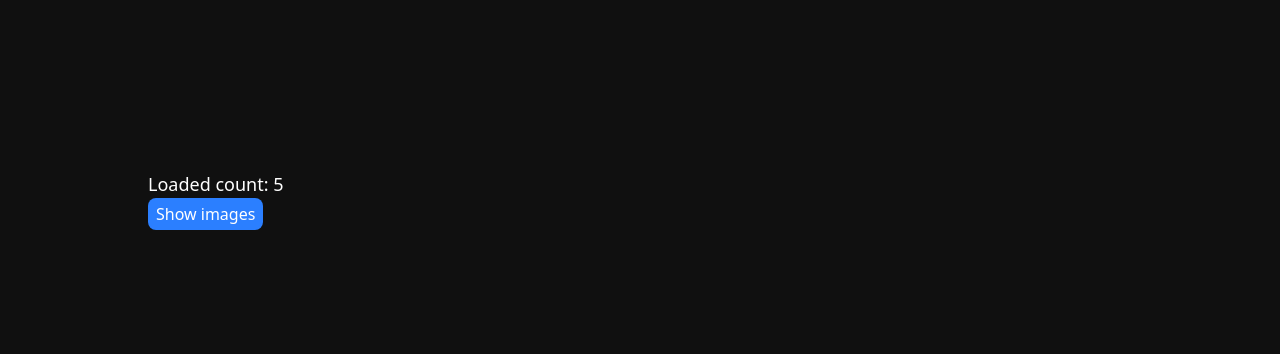
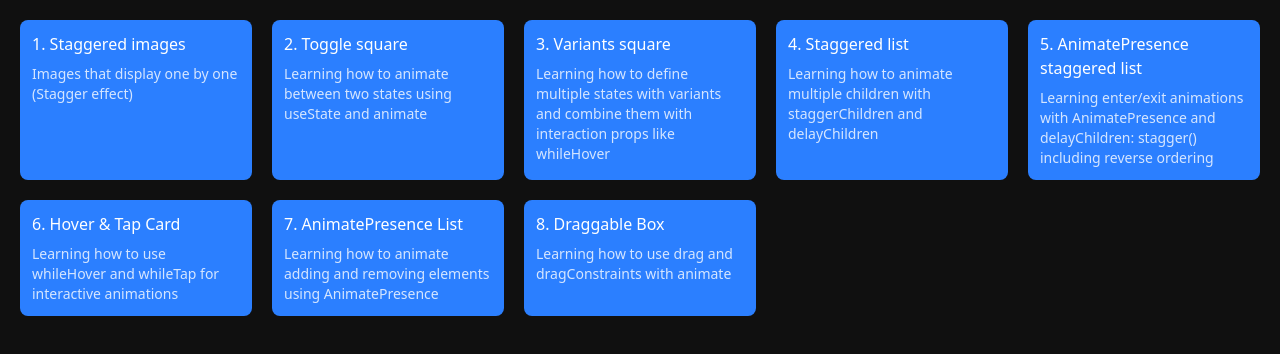
Before and after one commit to ProkopetsOleksandr/motion-playground, a Next.js app: page / in a window 1280 px wide. Shown: the top 354 px of the page. Built offline with nearby package versions, Linux system fonts and the light colour scheme.

Commit message:
Implements six animated components

```diff
--- a/package.json
+++ b/package.json
@@ -9,6 +9,7 @@
     "lint": "eslint"
   },
   "dependencies": {
+    "clsx": "^2.1.1",
     "motion": "^12.23.16",
     "next": "15.5.3",
     "react": "19.1.0",
--- a/src/app/globals.css
+++ b/src/app/globals.css
@@ -8,7 +8,7 @@
   }
 }
 
-body {
+.wrapper {
   min-height: 100dvh;
   display: flex;
   justify-content: center;
@@ -21,3 +21,9 @@ body {
   height: 100px;
   background: yellowgreen;
 }
+
+.box-200 {
+  width: 200px;
+  height: 200px;
+  background: yellowgreen;
+}
--- a/src/app/page.tsx
+++ b/src/app/page.tsx
@@ -1,92 +1,68 @@
-'use client';
-// import * as motion from 'motion/react-client';
-import { motion, stagger, Variants } from 'motion/react';
-import { useEffect, useState } from 'react';
+import * as motion from 'motion/react-client';
+import Link from 'next/link';
 
-const images = [
+const links = [
   {
-    src: 'https://images.unsplash.com/photo-1506744038136-46273834b3fb?auto=format&fit=crop&w=1200&q=80',
-    alt: 'Горы на закате'
+    href: '/staggered-images',
+    label: 'Staggered images',
+    description: 'Images that display one by one (Stagger effect)'
   },
   {
-    src: 'https://images.unsplash.com/photo-1507525428034-b723cf961d3e?auto=format&fit=crop&w=1200&q=80',
-    alt: 'Океан и пляж'
+    href: '/tasks/toggle-square',
+    label: 'Toggle square',
+    description: 'Learning how to animate between two states using useState and animate'
   },
   {
-    src: 'https://images.unsplash.com/photo-1493246507139-91e8fad9978e?auto=format&fit=crop&w=1200&q=80',
-    alt: 'Лес в тумане'
+    href: '/tasks/variants-square',
+    label: 'Variants square',
+    description: 'Learning how to define multiple states with variants and combine them with interaction props like whileHover'
   },
   {
-    src: 'https://images.unsplash.com/photo-1501785888041-af3ef285b470?auto=format&fit=crop&w=1200&q=80',
-    alt: 'Горная река'
+    href: '/tasks/staggered-list',
+    label: 'Staggered list',
+    description: 'Learning how to animate multiple children with staggerChildren and delayChildren'
   },
   {
-    src: 'https://images.unsplash.com/photo-1470770841072-f978cf4d019e?auto=format&fit=crop&w=1200&q=80',
-    alt: 'Звёздное небо'
+    href: '/tasks/animate-presence-stagger',
+    label: 'AnimatePresence staggered list',
+    description: 'Learning enter/exit animations with AnimatePresence and delayChildren: stagger() including reverse ordering'
+  },
+  {
+    href: '/tasks/hover-tap-card',
+    label: 'Hover & Tap Card',
+    description: 'Learning how to use whileHover and whileTap for interactive animations'
+  },
+  {
+    href: '/tasks/animate-presence-list',
+    label: 'AnimatePresence List',
+    description: 'Learning how to animate adding and removing elements using AnimatePresence'
+  },
+  {
+    href: '/tasks/drag-box',
+    label: 'Draggable Box',
+    description: 'Learning how to use drag and dragConstraints with animate'
   }
 ];
 
-const parentVariants: Variants = {
-  hidden: {
-    opacity: 0
-  },
-  show: {
-    opacity: 1,
-    transition: { duration: 0.5, delayChildren: stagger(0.25), when: 'beforeChildren' }
-  }
-};
-
-const childVariants: Variants = {
-  hidden: {
-    opacity: 0,
-    y: 100
-  },
-  show: {
-    opacity: 1,
-    y: 0,
-    transition: { duration: 0.4, type: 'spring', stiffness: 300, damping: 20 }
-  }
-};
-
 export default function Home() {
-  const [isVisible, setIsVisible] = useState(false);
-  const [loadedCount, setLoadedCount] = useState(0);
-
-  const allLoaded = loadedCount >= images.length;
-
-  // (Опционально) сбрасывать loadedCount при скрытии
-  useEffect(() => {
-    if (!isVisible) setLoadedCount(0);
-  }, [isVisible]);
-
   return (
-    <div className="p-5 w-[80%]">
-      <div className="mb-5">
-        <p className="text-white text-lg">Loaded count: {loadedCount}</p>
-        <button className="px-2 py-1 rounded-lg text-white bg-blue-500" onClick={() => setIsVisible(prev => !prev)}>
-          Show images
-        </button>
-      </div>
-
-      <motion.div
-        variants={parentVariants}
-        initial="hidden"
-        animate={isVisible ? 'show' : 'hidden'}
-        className="flex gap-3 flex-wrap">
-        {images.map(img => (
-          <motion.img
-            key={img.src}
-            variants={childVariants}
-            src={img.src}
-            alt={img.alt}
-            className="w-[25%] rounded-lg"
-            // важное: инкрементить и на error, чтобы не зависнуть
-            onLoad={() => setLoadedCount(c => c + 1)}
-            onError={() => setLoadedCount(c => c + 1)}
-            decoding="async"
-          />
+    <div className="bg-[#101010] h-screen p-5">
+      <ul className="grid grid-cols-[repeat(auto-fill,minmax(200px,1fr))] gap-5">
+        {links.map((link, index) => (
+          <motion.li
+            key={link.href}
+            whileHover={{ scale: 1.025, rotate: 1 }}
+            whileTap={{ y: 3 }}
+            className="bg-blue-500 inline-block rounded-lg text-white">
+            <Link href={link.href} className="block min-h-[65px] p-3">
+              <div className="mb-2">
+                {index + 1}. {link.label}
+              </div>
+              <p className="text-sm opacity-80">{link.description}</p>
+            </Link>
+          </motion.li>
         ))}
-      </motion.div>
+      </ul>
     </div>
   );
 }
--- /dev/null
+++ b/src/app/staggered-images/page.tsx
@@ -0,0 +1,92 @@
+'use client';
+// import * as motion from 'motion/react-client';
+import { motion, stagger, Variants } from 'motion/react';
+import { useEffect, useState } from 'react';
+
+const images = [
+  {
+    src: 'https://images.unsplash.com/photo-1506744038136-46273834b3fb?auto=format&fit=crop&w=1200&q=80',
+    alt: 'Горы на закате'
+  },
+  {
+    src: 'https://images.unsplash.com/photo-1507525428034-b723cf961d3e?auto=format&fit=crop&w=1200&q=80',
+    alt: 'Океан и пляж'
+  },
+  {
+    src: 'https://images.unsplash.com/photo-1493246507139-91e8fad9978e?auto=format&fit=crop&w=1200&q=80',
+    alt: 'Лес в тумане'
+  },
+  {
+    src: 'https://images.unsplash.com/photo-1501785888041-af3ef285b470?auto=format&fit=crop&w=1200&q=80',
+    alt: 'Горная река'
+  },
+  {
+    src: 'https://images.unsplash.com/photo-1470770841072-f978cf4d019e?auto=format&fit=crop&w=1200&q=80',
+    alt: 'Звёздное небо'
+  }
+];
+
+const parentVariants: Variants = {
+  hidden: {
+    opacity: 0
+  },
+  show: {
+    opacity: 1,
+    transition: { duration: 0.5, delayChildren: stagger(0.25), when: 'beforeChildren' }
+  }
+};
+
+const childVariants: Variants = {
+  hidden: {
+    opacity: 0,
+    y: 100
+  },
+  show: {
+    opacity: 1,
+    y: 0,
+    transition: { duration: 0.4, type: 'spring', stiffness: 300, damping: 20 }
+  }
+};
+
+export default function StaggeredImages() {
+  const [isVisible, setIsVisible] = useState(false);
+  const [loadedCount, setLoadedCount] = useState(0);
+
+  const allLoaded = loadedCount >= images.length;
+
+  // (Опционально) сбрасывать loadedCount при скрытии
+  useEffect(() => {
+    if (!isVisible) setLoadedCount(0);
+  }, [isVisible]);
+
+  return (
+    <div className="p-5 w-[80%]">
+      <div className="mb-5">
+        <p className="text-white text-lg">Loaded count: {loadedCount}</p>
+        <button className="px-2 py-1 rounded-lg text-white bg-blue-500" onClick={() => setIsVisible(prev => !prev)}>
+          Show images
+        </button>
+      </div>
+
+      <motion.div
+        variants={parentVariants}
+        initial="hidden"
+        animate={isVisible ? 'show' : 'hidden'}
+        className="flex gap-3 flex-wrap">
+        {images.map(img => (
+          <motion.img
+            key={img.src}
+            variants={childVariants}
+            src={img.src}
+            alt={img.alt}
+            className="w-[25%] rounded-lg"
+            // важное: инкрементить и на error, чтобы не зависнуть
+            onLoad={() => setLoadedCount(c => c + 1)}
+            onError={() => setLoadedCount(c => c + 1)}
+            decoding="async"
+          />
+        ))}
+      </motion.div>
+    </div>
+  );
+}
--- /dev/null
+++ b/src/app/tasks/drag-box/page.tsx
@@ -0,0 +1,16 @@
+'use client';
+
+import { motion } from 'motion/react';
+import { useRef } from 'react';
+
+export default function Page() {
+  const ref = useRef(null);
+
+  return (
+    <div className="wrapper overflow-hidden">
+      <div ref={ref} className="w-[600px] h-[600px] bg-amber-900">
+        <motion.div className="box-200" drag dragElastic={0.05} dragConstraints={ref}></motion.div>
+      </div>
+    </div>
+  );
+}
--- /dev/null
+++ b/src/app/tasks/hover-tap-card/page.tsx
@@ -0,0 +1,15 @@
+'use client';
+
+import { motion } from 'motion/react';
+
+export default function Page() {
+  return (
+    <div className="wrapper">
+      <motion.div
+        className="box-200"
+        initial={{ backgroundColor: '#808080' }}
+        whileHover={{ scale: 1.1, backgroundColor: '#87CEFA' }}
+        whileTap={{ scale: 0.95, boxShadow: '0px 4px 8px rgba(0,0,0,0.2)' }}></motion.div>
+    </div>
+  );
+}
--- /dev/null
+++ b/src/app/tasks/staggered-list/page.tsx
@@ -0,0 +1,37 @@
+'use client';
+
+import { motion, stagger, Variants } from 'motion/react';
+import { useState } from 'react';
+
+const parentVariants: Variants = {
+  hidden: { opacity: 0 },
+  show: { opacity: 1, transition: { delayChildren: stagger(0.2) } }
+};
+
+const childVariants: Variants = {
+  hidden: { opacity: 0, y: 20 },
+  show: { opacity: 1, y: 0 }
+};
+
+export default function Page() {
+  const [isActive, setIsActive] = useState<boolean>(false);
+
+  return (
+    <div className="wrapper">
+      <div>
+        <div className="mb-5">
+          <button className="px-5 py-3 rounded-md text-white bg-amber-400" onClick={() => setIsActive(prev => !prev)}>
+            {isActive ? 'Hide' : 'Show'}
+          </button>
+        </div>
+        <div>
+          <motion.ul variants={parentVariants} initial="hidden" animate={isActive ? 'show' : 'hidden'} className="flex gap-3">
+            {[...Array(5)].map((_, index) => (
+              <motion.li variants={childVariants} key={index} className="box-200" />
+            ))}
+          </motion.ul>
+        </div>
+      </div>
+    </div>
+  );
+}
--- /dev/null
+++ b/src/app/tasks/toggle-square/page.tsx
@@ -0,0 +1,20 @@
+'use client';
+
+import { motion } from 'motion/react';
+import { useState } from 'react';
+
+export default function Page() {
+  const [isActive, setIsActive] = useState<Boolean>(false);
+
+  return (
+    <div className="wrapper">
+      <motion.div
+        onClick={() => setIsActive(prev => !prev)}
+        animate={{
+          backgroundColor: isActive ? '#fe9a00' : '#f1f1f1',
+          scale: isActive ? 1.5 : 1
+        }}
+        className="w-[200px] h-[200px]"></motion.div>
+    </div>
+  );
+}
--- /dev/null
+++ b/src/app/tasks/variants-square/page.tsx
@@ -0,0 +1,38 @@
+'use client';
+
+import { motion, Variants } from 'motion/react';
+import { useState } from 'react';
+
+const variants: Variants = {
+  inactive: {
+    backgroundColor: '#f1f1f1',
+    scale: 1,
+    rotate: 0,
+    transition: { duration: 0.5 }
+  },
+  active: {
+    backgroundColor: '#fe9a00',
+    scale: 1.5,
+    rotate: 45,
+    transition: { duration: 0.5 }
+  },
+  hover: {
+    scale: 1.1,
+    transition: { duration: 0.5 }
+  }
+};
+
+export default function Page() {
+  const [isActive, setIsActive] = useState(false);
+
+  return (
+    <div className="wrapper">
+      <motion.div
+        className="box-200"
+        onClick={() => setIsActive(prev => !prev)}
+        variants={variants}
+        animate={isActive ? 'active' : 'inactive'}
+        whileHover="hover"></motion.div>
+    </div>
+  );
+}
```
Also changed, not shown: src/app/tasks/animate-presence-list/page.tsx (added, +68 -0 lines), 1 other file (tests, documents, lock files or other folders).
